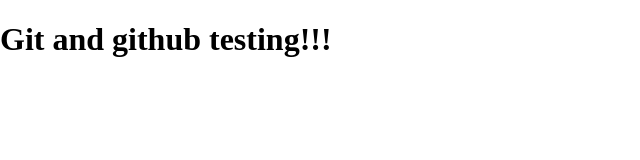
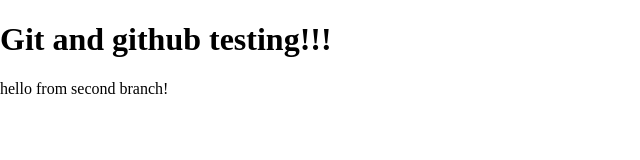
Before and after one commit to SergeyTheHuman/gitFirstProject, a plain HTML site: page index.html in a window 1280 px wide. Shown: the whole page, without its empty margins (0-640 px from the left). Drawn offline with Linux system fonts and the light colour scheme.

Commit message:
updated index.html and added new block

```diff
--- a/index.html
+++ b/index.html
@@ -17,6 +17,8 @@
 <body>
 	<h1>Git and github testing</h1>
 
+	<div class="hello">hello from second branch!</div>
+
 	<script src="/script.js"></script>
 </body>
 
```
